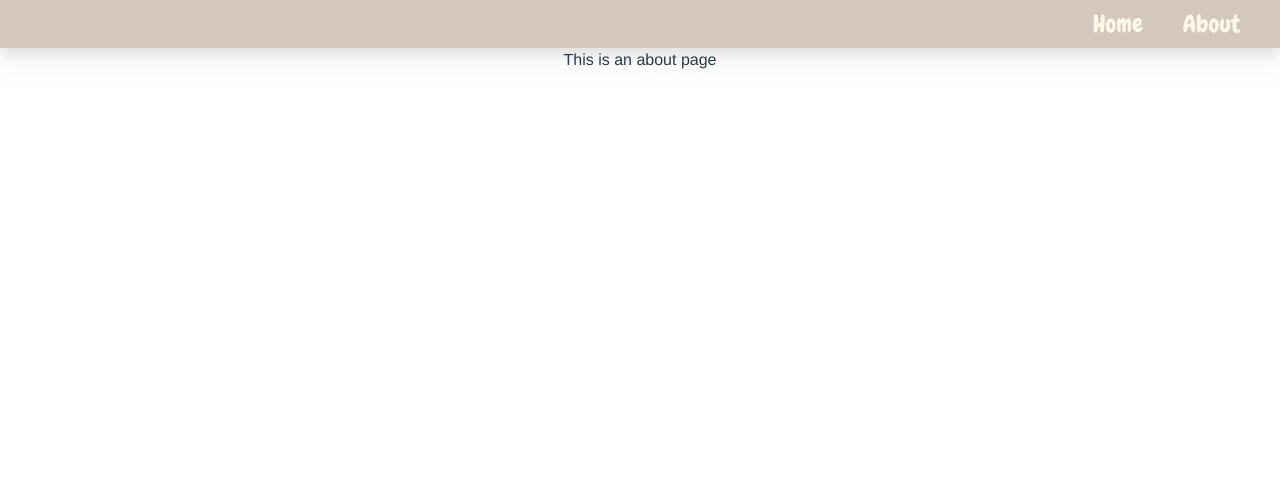
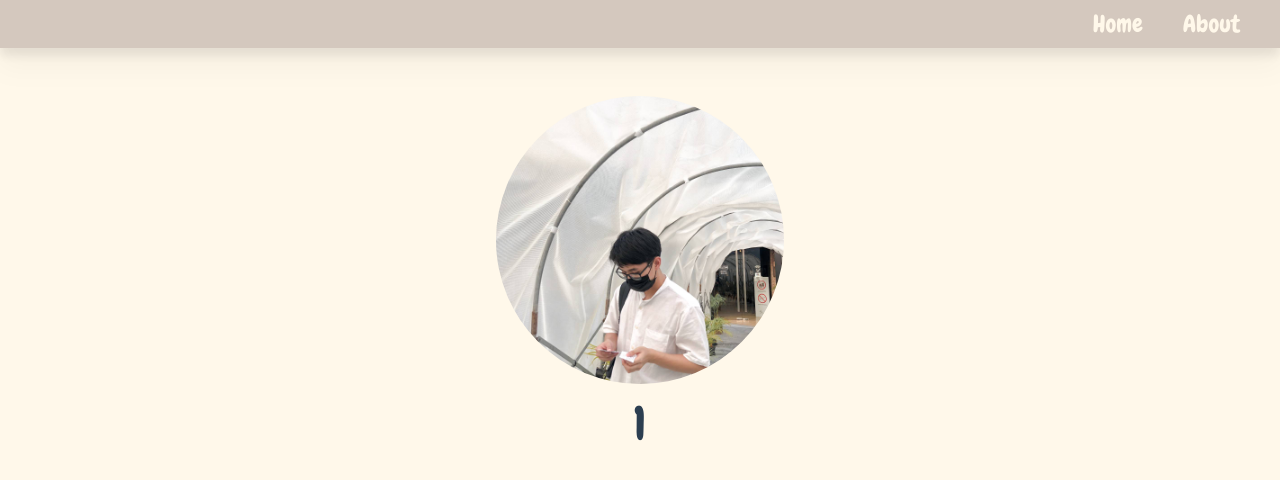
Before and after one commit to pooripro/INT203_62130500075_Groupwork_SPA, a Vue app: page /About/1/1 in a window 1280 px wide. Shown: the top 480 px of the page. Built offline with nearby package versions, Linux system fonts and the light colour scheme.

Commit message:
[62130500075] View About Page

```diff
--- a/db.json
+++ b/db.json
@@ -29,8 +29,13 @@
     },
     {
       "owner": "Puwa",
-      "list": "Buy a Macbook Pro M1",
+      "list": "Do Assignment INT203",
       "id": 4
+    },
+    {
+      "owner": "Puwa",
+      "list": "Do Assignment INT204",
+      "id": 5
     }
   ]
 }
--- a/src/views/About.vue
+++ b/src/views/About.vue
@@ -1,6 +1,32 @@
 <template>
-  <div class="about">
-    <h1>This is an about page</h1>
+  <div class="bg-cosmiclatte w-screen h-screen">
+    <div class="pt-12">
+        <div class="flex justify-center">
+          <img src="../assets/logo.jpg" class="rounded-full h-72 w-72 flex items-center justify-center" width="300" height="300">
+        </div>
+        <div class="pt-4">
+          <p class="font-chewy text-5xl"> {{ this.uname }}</p>
+      </div>
+    </div>
   </div>
+</template>
 
-</template>
+<script>
+export default {
+   mounted(){
+    console.log(this.$route);
+    console.log(`route name: `, this.$route.params.name)
+    console.log(`route id: `, this.$route.params.id)
+    this.uname = this.$route.params.name
+    console.log(`attribute uname: ${this.uname}`);
+  },
+
+  data(){
+    return{
+      uname: ''
+    }
+  },
+
+}
+
+</script>
```
Also changed, not shown: src/assets/logo.jpg (added), src/assets/logo.png (deleted).
